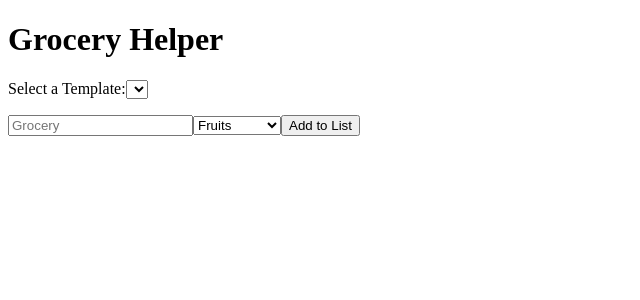
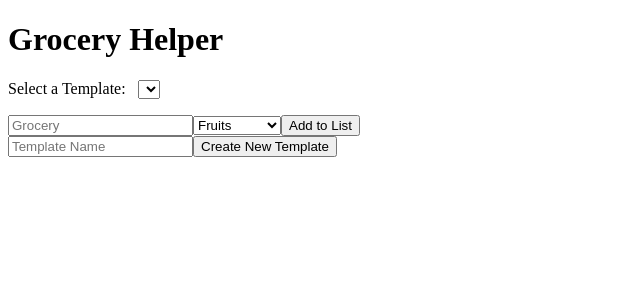
Before and after one commit to roballende/GroceryHelper, a React (Create React App) app: page / in a window 1280 px wide. Shown: the top 300 px of the page, without its empty margins (0-640 px from the left). Built offline with nearby package versions, Linux system fonts and the light colour scheme.

Commit message:
Created form to add new template

```diff
--- a/src/Body.js
+++ b/src/Body.js
@@ -1,6 +1,6 @@
 import TemplateList from "./TemplateList";
 import Form from "./Form";
-import Grocery from "./Grocery";
+import TemplateForm from "./TemplateForm";
 import React, { useState } from "react";
 
 function Body() {
@@ -9,7 +9,10 @@ function Body() {
 
   function addGrocery(newGrocery) {
     setGroceryList([...groceryList, newGrocery])
-    console.log(groceryList)
+  }
+
+  function addTemplate(newTemplate) {
+    setTemplateList([...templateList, newTemplate])
   }
 
   return (
@@ -17,6 +20,7 @@ function Body() {
       <header className="App-header">
         <TemplateList templateList={templateList}/>
         <Form addGrocery={addGrocery}/>
+        <TemplateForm groceryList={groceryList} addTemplate={addTemplate}/>
       </header>
     </div>
   );
--- /dev/null
+++ b/src/TemplateForm.js
@@ -0,0 +1,25 @@
+import React, { useState } from "react";
+
+function TemplateForm({ groceryList, addTemplate }) {
+    const [templateName, setTemplateName] = useState("")
+
+    function handleSubmit(e) {
+        e.preventDefault()
+
+        const newTemplate = {
+            name: templateName,
+            list: groceryList
+        }
+
+        addTemplate(newTemplate)
+    }
+
+    return (
+        <form className="new-template-form" onSubmit={handleSubmit}>
+            <input placeholder="Template Name" onChange={(e) => setTemplateName(e.target.value)}/>
+            <input type="submit" value="Create New Template" />
+        </form>
+    );
+}
+
+export default TemplateForm;
--- a/src/TemplateList.js
+++ b/src/TemplateList.js
@@ -4,7 +4,7 @@ function TemplateList({ templateList }) {
   return (
     <div className="App">
       <header className="App-header">
-        <p> Select a Template:
+        <p> Select a Template: &ensp;
           <select id="templates">
             {templateList.map((template) => (
               <option value={template.name}>{template.name}</option>
```
